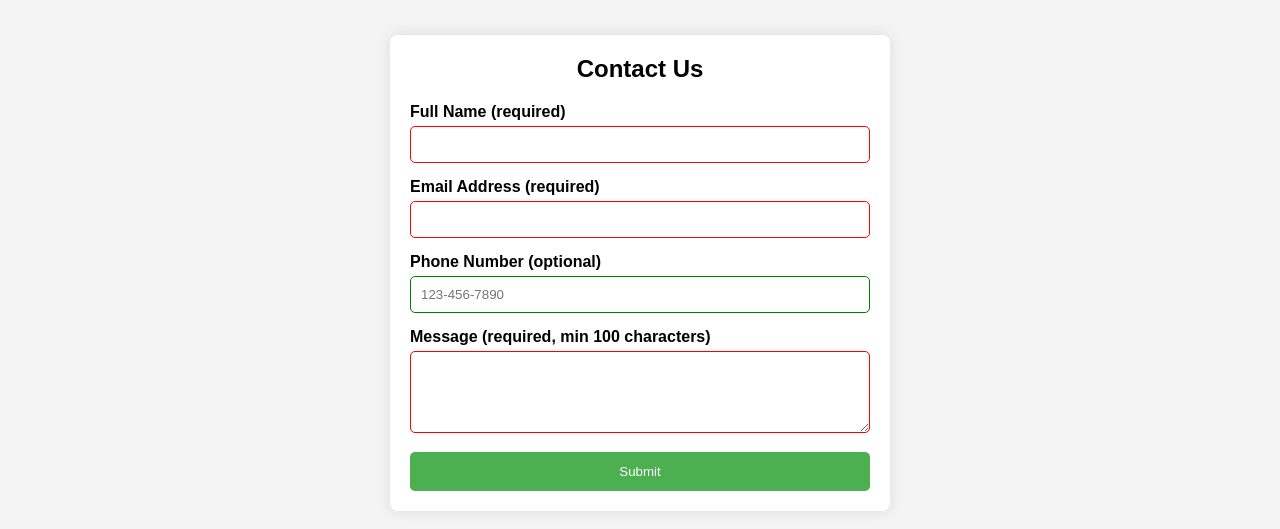
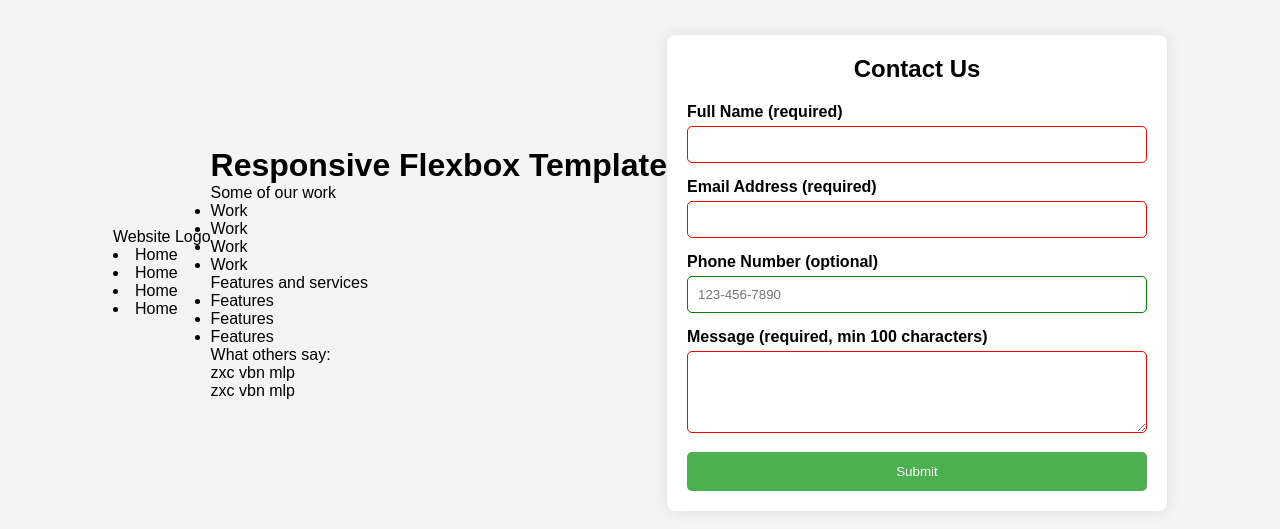
Before and after one commit to acciojob/multi-section-landing-page-RitankJaikar, a website: page main.html in a window 1280 px wide. Shown: the part 127-656 px from the top of the page. Drawn offline with Linux system fonts and the light colour scheme.

```diff
--- a/main.html
+++ b/main.html
@@ -7,6 +7,41 @@
   <link rel="stylesheet" href="styles.css">
 </head>
 <body>
+<header>
+	<a id="logo">Website Logo</a>
+	<nav>
+		<li><a>Home</a></li>
+		<li><a>Home</a></li>
+		<li><a>Home</a></li>
+		<li><a>Home</a></li>
+	</nav>
+</header>
+<div class="hero">
+	<div class="background-image"></div>
+	<h1>Responsive Flexbox Template</h1>
+	<div class="our-work">
+		<div class="title">Some of our work</div>
+		<ul class="grid">
+			<li>Work</li>
+			<li>Work</li>
+			<li>Work</li>
+			<li>Work</li>
+		</ul>
+	</div>
+	<div class="features">
+		<div class="title">Features and services</div>
+		<ul class="grid">
+			<li>Features</li>
+			<li>Features</li>
+			<li>Features</li>
+		</ul>
+	</div>
+	<div class="reviews">
+		<div class="title">What others say:</div>
+		<p class="quote">zxc vbn mlp</p>
+		<p class="author">zxc vbn mlp</p>
+	</div>
+</div>
   <div class="form-container">
     <h2>Contact Us</h2>
     <form id="contact-form">
```
